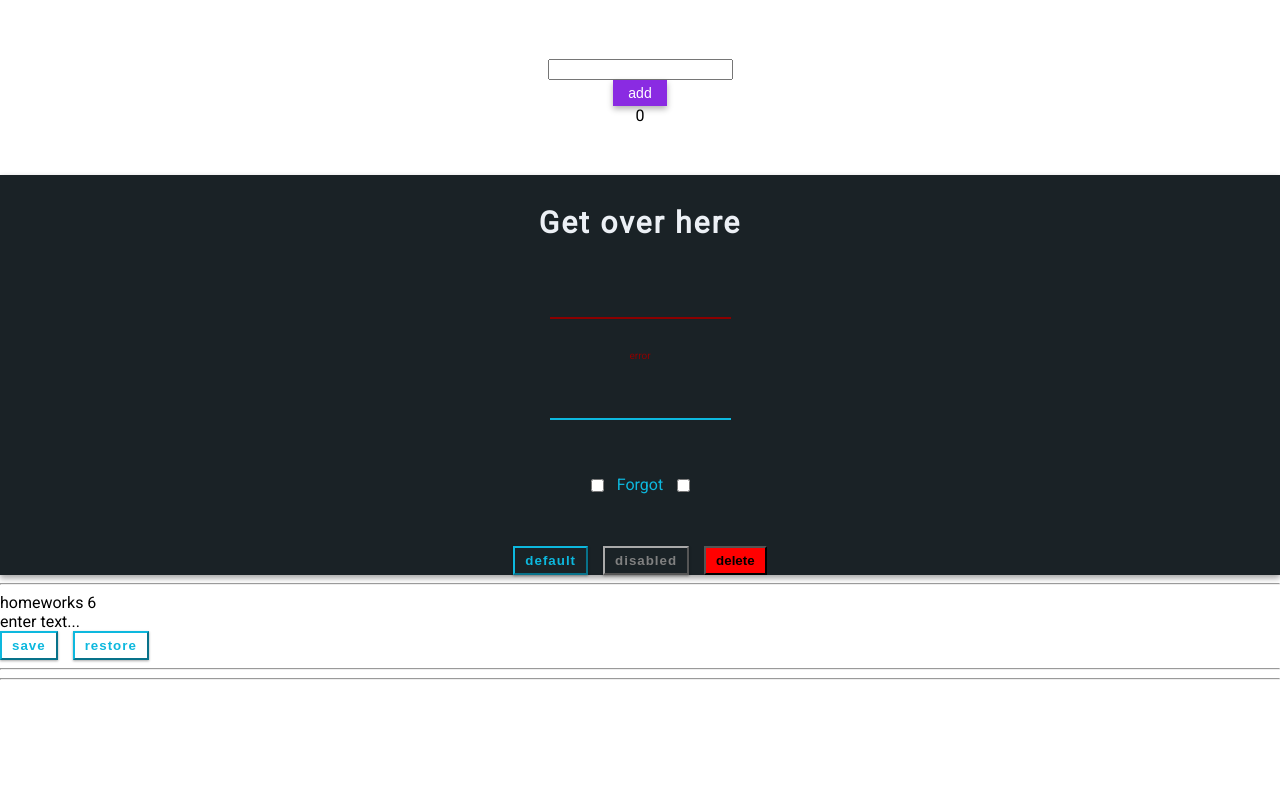
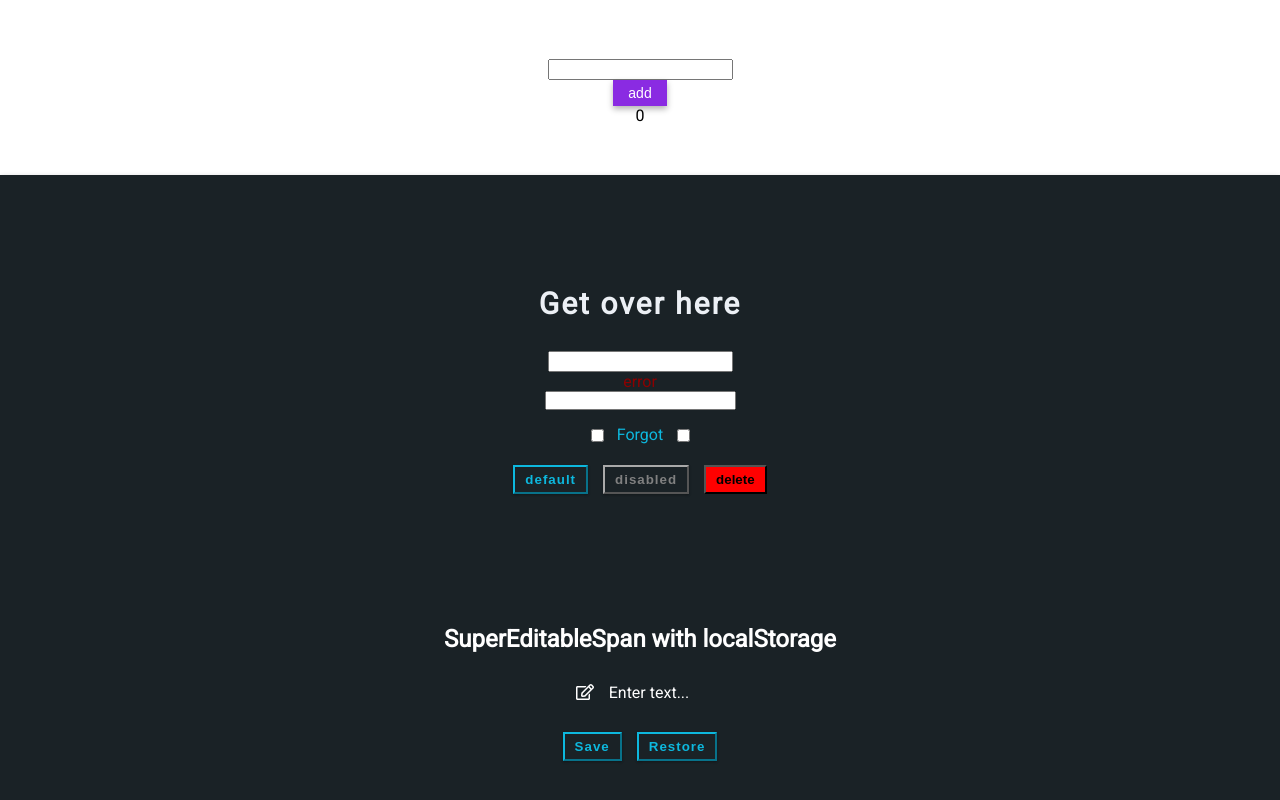
Before and after one commit to faceless49/diff-tasks, a React (Create React App) app: page /#/pre-junior in a window 1280 px wide. Shown: the part 604-1404 px from the top of the page. Before the commit the page ends 1292 px from the top, so only its background shows below. Built offline with nearby package versions, Linux system fonts and the light colour scheme.

Commit message:
finish styled HW6

```diff
--- a/package.json
+++ b/package.json
@@ -4,6 +4,9 @@
   "private": true,
   "homepage": "https://faceless49.github.io/diff-tasks",
   "dependencies": {
+    "@fortawesome/fontawesome-svg-core": "^1.2.35",
+    "@fortawesome/free-regular-svg-icons": "^5.15.3",
+    "@fortawesome/react-fontawesome": "^0.1.14",
     "@testing-library/jest-dom": "^4.2.4",
     "@testing-library/react": "^9.3.2",
     "@testing-library/user-event": "^7.1.2",
--- /dev/null
+++ b/src/p2-homeworks/h4/common/c1-SuperInputText/SuperInputText.module.scss
@@ -0,0 +1,7 @@
+.finalInputClassName {
+  padding: 0 5px;
+}
+
+.inputClass {
+  padding: 0 5px;
+}
--- a/src/p2-homeworks/h4/common/c1-SuperInputText/SuperInputText.tsx
+++ b/src/p2-homeworks/h4/common/c1-SuperInputText/SuperInputText.tsx
@@ -1,5 +1,5 @@
 import React, {ChangeEvent, DetailedHTMLProps, InputHTMLAttributes, KeyboardEvent} from 'react'
-import s from './SuperInputText.module.css'
+import s from './SuperInputText.module.scss'
 
 // тип пропсов обычного инпута
 type DefaultInputPropsType = DetailedHTMLProps<InputHTMLAttributes<HTMLInputElement>, HTMLInputElement>
@@ -39,7 +39,7 @@ const SuperInputText: React.FC<SuperInputTextPropsType> = (
     }
 
     const finalSpanClassName = `${s.error} ${spanClassName ? spanClassName : ''}`
-    const finalInputClassName = `${error ? s.errorInput : className}` // need to fix with (?:) and s.superInput
+    const finalInputClassName = `${error ? s.errorInput : s.inputClass}` // need to fix with (?:) and s.superInput
 
     return (
         <>
--- /dev/null
+++ b/src/p2-homeworks/h6/HW6.module.scss
@@ -0,0 +1,29 @@
+@import "./../sass/variables";
+@import "./../sass/mixins";
+
+
+.homework_task6 {
+  padding: 50px 0;
+  min-height: 100px;
+  background: #1A2226;
+  display: flex;
+  flex-direction: column;
+  align-items: center;
+  justify-content: center;
+
+  .title {
+    margin: 0;
+    color: $textColor;
+  }
+
+  .span_wrapper {
+    padding: 30px 0;
+    display: flex;
+    justify-content: center;
+    align-items: center;
+    .icon {
+      font-size: 16px;
+      color: #fff;
+    }
+  }
+}
--- a/src/p2-homeworks/h6/HW6.tsx
+++ b/src/p2-homeworks/h6/HW6.tsx
@@ -2,6 +2,9 @@ import React, {useState} from 'react'
 import SuperEditableSpan from './common/c4-SuperEditableSpan/SuperEditableSpan'
 import SuperButton from '../h4/common/c2-SuperButton/SuperButton'
 import {restoreState, saveState} from './localStorage/localStorage'
+import s from './HW6.module.scss'
+import {FontAwesomeIcon} from '@fortawesome/react-fontawesome'
+import {faEdit} from '@fortawesome/free-regular-svg-icons'
 
 function HW6() {
   const [value, setValue] = useState<string>('')
@@ -14,25 +17,24 @@ function HW6() {
   }
 
   return (
-    <div>
-      <hr/>
-      homeworks 6
+    <section className={s.homework_task6}>
+      <h2 className={s.title}>SuperEditableSpan with localStorage</h2>
+      <div className={s.span_wrapper}>
 
-      <div>
+        <FontAwesomeIcon
+          className={s.icon}
+          icon={faEdit}/>
         <SuperEditableSpan
           value={value}
           onChangeText={setValue}
-          spanProps={{children: value ? undefined : 'enter text...'}}
+          spanProps={{children: value ? undefined : 'Enter text...'}}
         />
       </div>
-      <SuperButton onClick={save}>save</SuperButton>
-      <SuperButton onClick={restore}>restore</SuperButton>
-
-      <hr/>
-      {/*для личного творчества, могу проверить*/}
-      {/*<AlternativeSuperEditableSpan/>*/}
-      <hr/>
-    </div>
+      <div className={s.button_wrapper}>
+        <SuperButton onClick={save}>Save</SuperButton>
+        <SuperButton onClick={restore}>Restore</SuperButton>
+      </div>
+    </section>
   )
 }
 
--- a/src/p2-homeworks/h6/common/c4-SuperEditableSpan/SuperEditableSpan.module.scss
+++ b/src/p2-homeworks/h6/common/c4-SuperEditableSpan/SuperEditableSpan.module.scss
@@ -1,7 +1,8 @@
 .superSpan {
   position: relative;
-  &:after {
-
-  }
-
+  color: white;
+  padding: 0 15px;
 }
+.superInput {
+  color: red;
+}
--- a/src/p2-homeworks/h6/common/c4-SuperEditableSpan/SuperEditableSpan.tsx
+++ b/src/p2-homeworks/h6/common/c4-SuperEditableSpan/SuperEditableSpan.tsx
@@ -1,6 +1,9 @@
 import React, {DetailedHTMLProps, InputHTMLAttributes, HTMLAttributes, useState} from 'react'
 import SuperInputText from '../../../h4/common/c1-SuperInputText/SuperInputText'
 import s from './SuperEditableSpan.module.scss';
+
+
+
 // тип пропсов обычного инпута
 type DefaultInputPropsType = DetailedHTMLProps<InputHTMLAttributes<HTMLInputElement>, HTMLInputElement>
 // тип пропсов обычного спана
@@ -68,7 +71,7 @@ const SuperEditableSpan: React.FC<SuperEditableSpanType> = (
           >
                         {/*если нет захардкодженного текста для спана, то значение инпута*/}
             {children || restProps.value}
-            <i className="fa fa-pencil"></i></span>
+            </span>
         )
       }
     </>
--- a/src/p2-homeworks/sass/mixins.scss
+++ b/src/p2-homeworks/sass/mixins.scss
@@ -1,5 +1,5 @@
 @mixin flexCenter {
   display: flex;
-  justify-content: space-between;
+  justify-content: center;
   align-items: center;
 }
```
Also changed, not shown: 1 other file (tests, documents, lock files or other folders).
